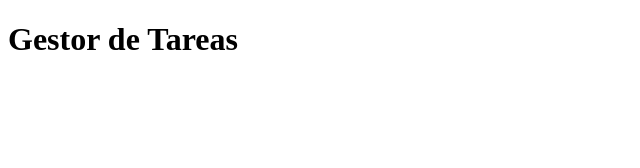
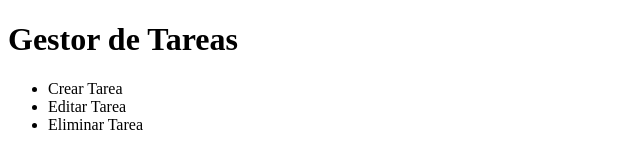
Before and after one commit to dgonmor428/practica06, a plain HTML site: page index.html in a window 1280 px wide. Shown: the whole page, without its empty margins (0-640 px from the left). Drawn offline with Linux system fonts and the light colour scheme.

Commit message:
feat: Añadir listado de tareas (Fixes #2)

```diff
--- a/index.html
+++ b/index.html
@@ -7,5 +7,10 @@
   </head>
   <body>
     <h1>Gestor de Tareas</h1>
+    <ul>
+      <li>Crear Tarea</li>
+      <li>Editar Tarea</li>
+      <li>Eliminar Tarea</li>
+    </ul>
   </body>
 </html>
```
